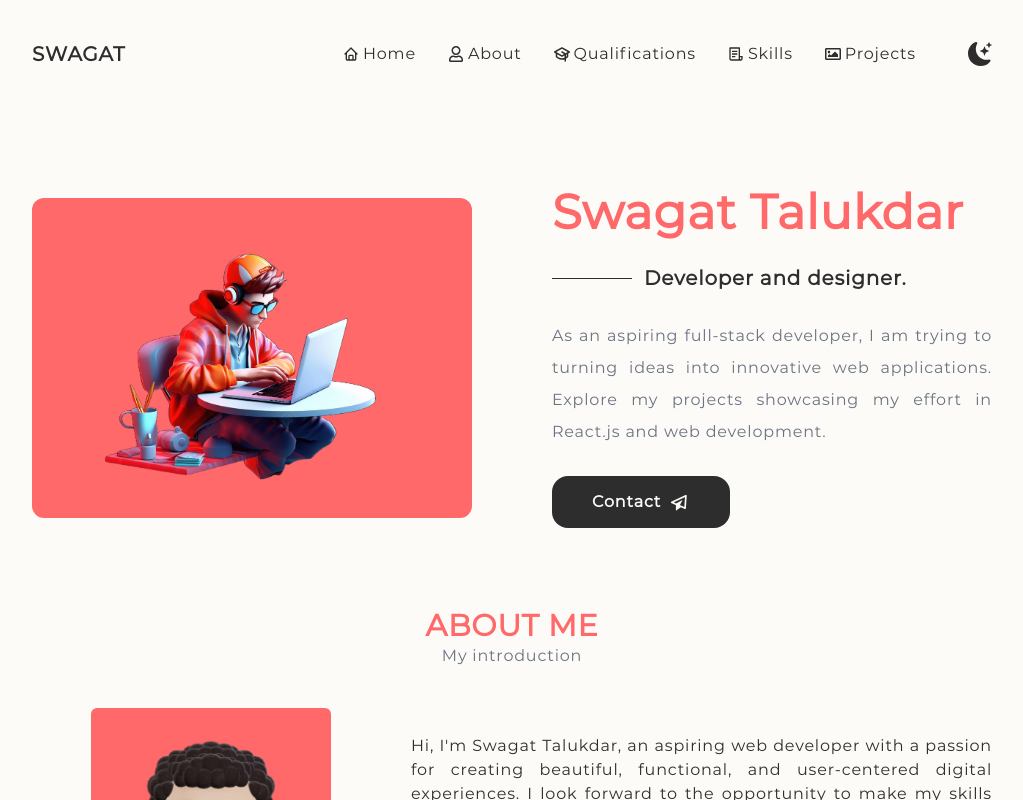
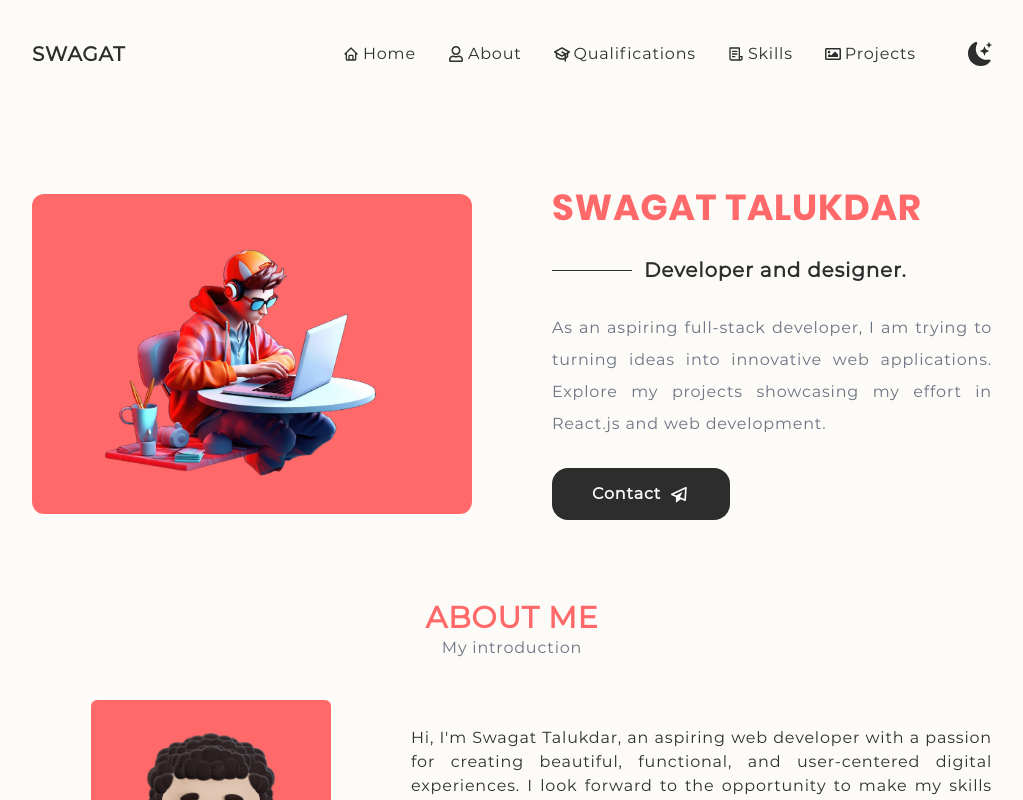
Before and after one commit to imswag99/react-real-portfolio, a React (Vite) app: page / in a window 1280 px wide. Shown: the top 800 px of the page, without its empty margins (128-1151 px from the left). Built offline with nearby package versions, Linux system fonts and the light colour scheme.

Commit message:
updated font

```diff
--- a/src/components/Hero.jsx
+++ b/src/components/Hero.jsx
@@ -53,7 +53,7 @@ const Hero = () => {
         >
           <motion.h1
             variants={children}
-            className="capitalize text-3xl text-orange font-bold md:text-5xl lg:text-4xl xl:text-5xl"
+            className="uppercase text-[1.7rem] text-orange font-fullName font-bold md:text-5xl lg:text-4xl"
           >
             swagat talukdar
           </motion.h1>
--- a/src/index.css
+++ b/src/index.css
@@ -25,6 +25,6 @@ a{
 }
 
 @font-face {
-  font-family: 'burtons';
-  src: url(/Burtons.otf);
+  font-family: 'fullName';
+  src: url(/bold.ttf);
 }
--- a/tailwind.config.js
+++ b/tailwind.config.js
@@ -23,7 +23,7 @@ export default {
         instagram: "#833AB4"
       },
       fontFamily: {
-        burtons: 'burtons',
+        fullName: 'fullName',
       }
     },
   },
```
